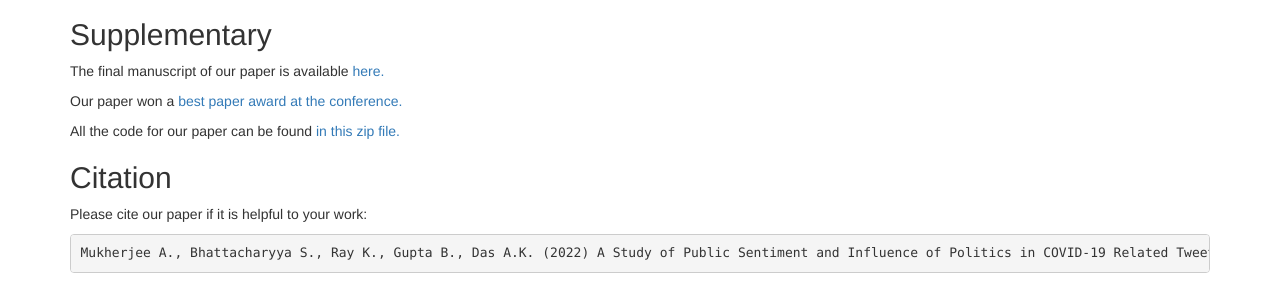
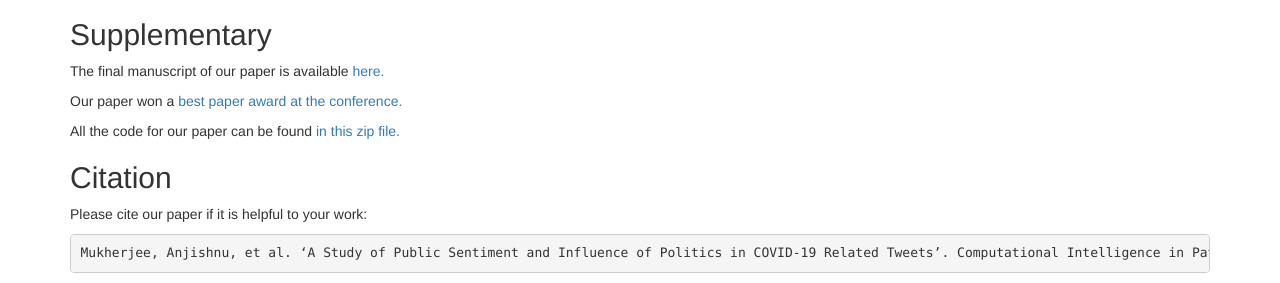
Before and after one commit to iamshnoo/covid-tweets-political-or-not, a plain HTML site: page index.html in a window 1280 px wide. Shown: the part 1448-1731 px from the top of the page. Drawn offline with nearby package versions, Linux system fonts and the light colour scheme.

Commit message:
Update index.html

```diff
--- a/index.html
+++ b/index.html
@@ -116,7 +116,7 @@
 
       <p>Please cite our paper if it is helpful to your work:</p>
 
-      <pre>Mukherjee A., Bhattacharyya S., Ray K., Gupta B., Das A.K. (2022) A Study of Public Sentiment and Influence of Politics in COVID-19 Related Tweets. In: Das A.K., Nayak J., Naik B., Dutta S., Pelusi D. (eds) Computational Intelligence in Pattern Recognition. Advances in Intelligent Systems and Computing, vol 1349. Springer, Singapore. https://doi.org/10.1007/978-981-16-2543-5_56</pre>
+      <pre>Mukherjee, Anjishnu, et al. ‘A Study of Public Sentiment and Influence of Politics in COVID-19 Related Tweets’. Computational Intelligence in Pattern Recognition, edited by Asit Kumar Das et al., Springer, 2022, pp. 655–65. Springer Link, https://doi.org/10.1007/978-981-16-2543-5_56.</pre>
     </div>
   </body>
 </html>
```
